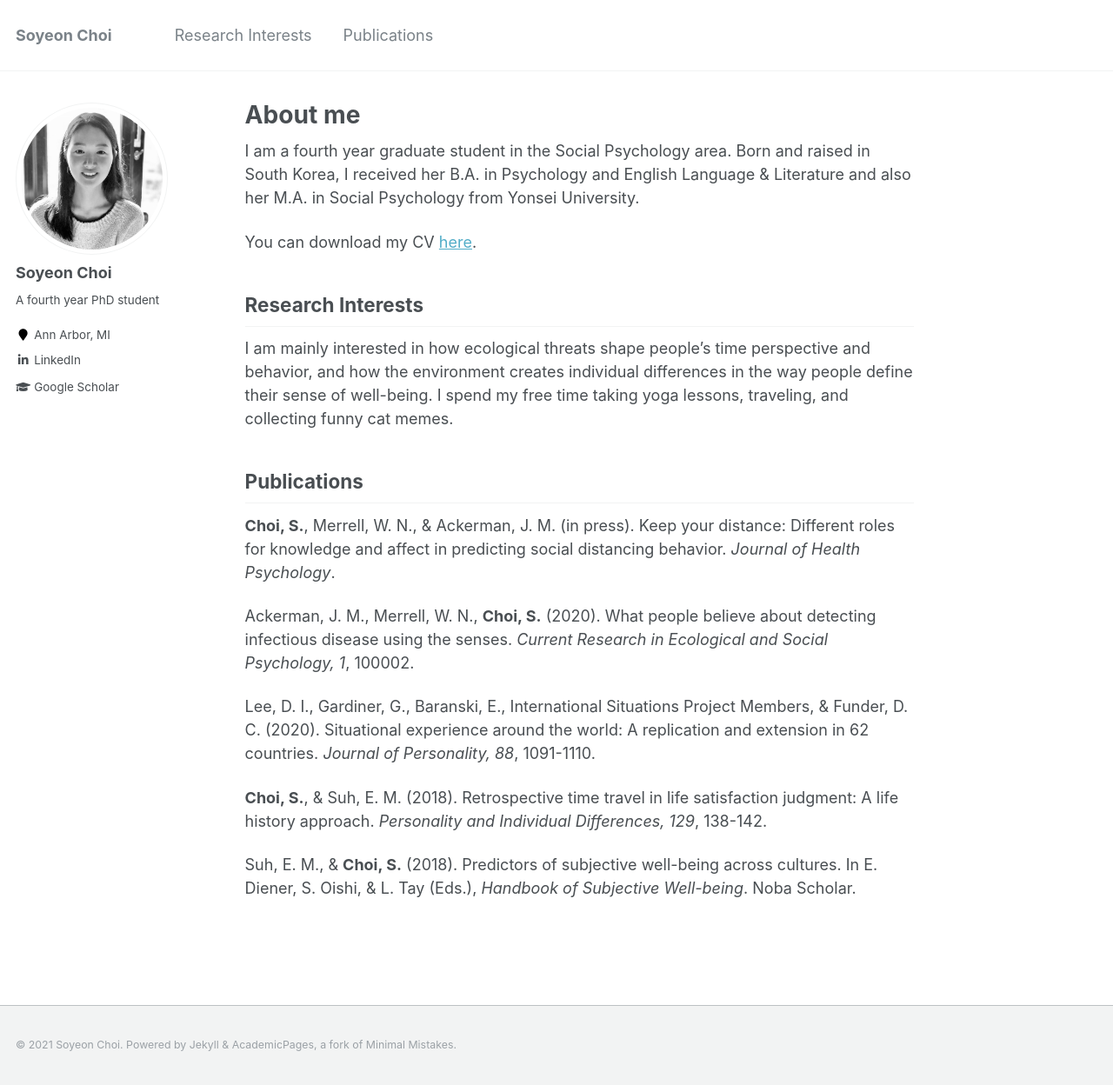
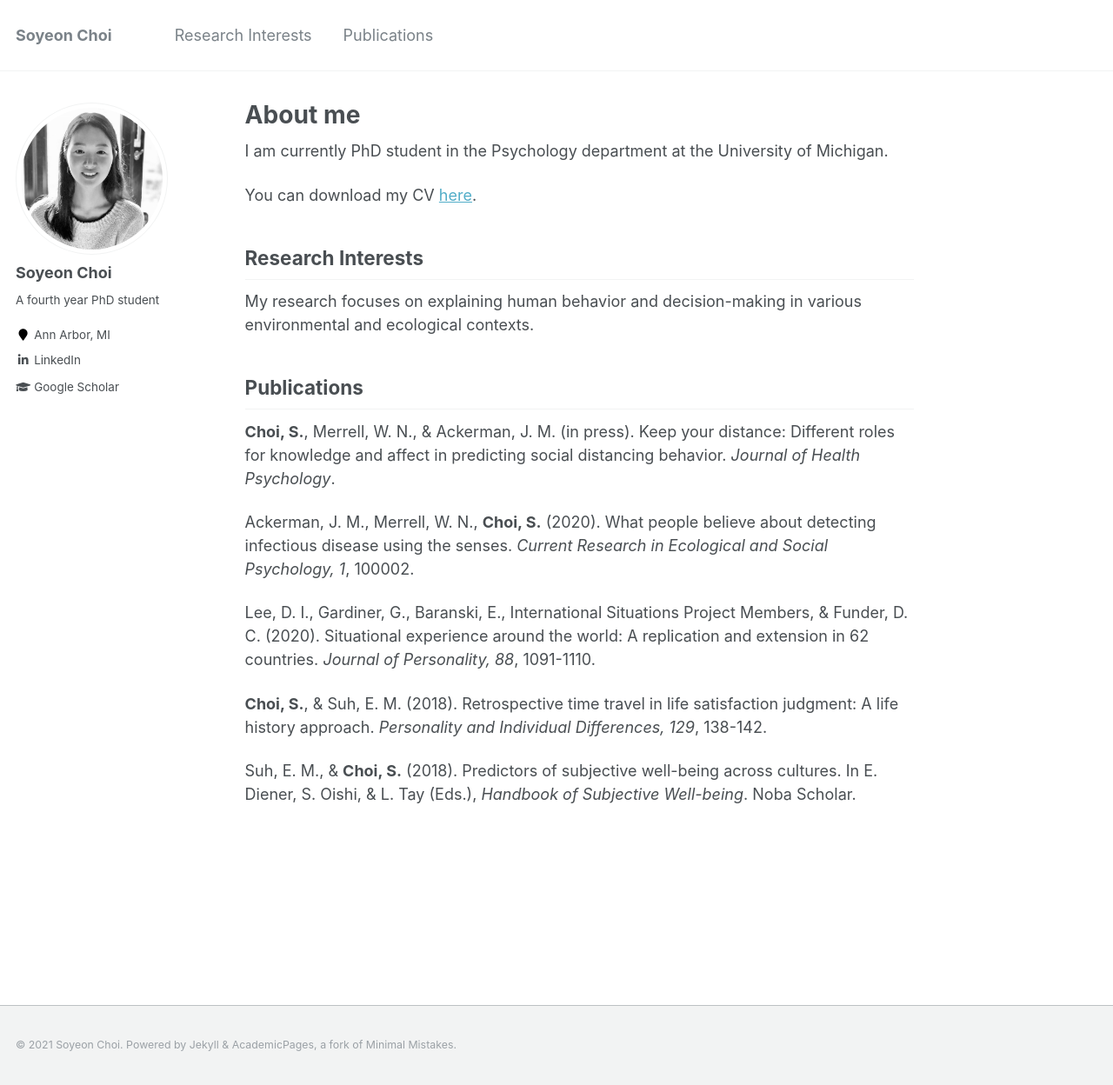
Before and after one commit to choi-soyeon/choi-soyeon.github.io, a Jekyll site: the page built from _pages/about.md, in a window 1280 px wide and 1248 px high. Shown: the whole window at 87% size. Built offline with Jekyll 4.4.1, drawn with Linux system fonts in a browser that asks for light colours.

Commit message:
Update about.md

```diff
--- a/_pages/about.md
+++ b/_pages/about.md
@@ -7,21 +7,18 @@ redirect_from:
   - /about/
   - /about.html
 ---
-
-I am a fourth year graduate student in the Social Psychology area. Born and raised in South Korea, I received her B.A. in Psychology and English Language & Literature and also her M.A. in Social Psychology from Yonsei University.
+I am currently PhD student in the Psychology department at the University of Michigan.
 
 You can download my CV [here](https://choi-soyeon.github.io/files/choi_cv.pdf).
 
 
-
 Research Interests
 ------
-I am mainly interested in how ecological threats shape people's time perspective and behavior, and how the environment creates individual differences in the way people define their sense of well-being. I spend my free time taking yoga lessons, traveling, and collecting funny cat memes.
+My research focuses on explaining human behavior and decision-making in various environmental and ecological contexts.
 
 
 Publications
 ------
-
 **Choi, S.**, Merrell, W. N., & Ackerman, J. M. (in press). Keep your distance: Different roles for knowledge and affect in predicting social distancing behavior. _Journal of Health Psychology_.
 
 Ackerman, J. M., Merrell, W. N., **Choi, S.** (2020). What people believe about detecting infectious disease using the senses. _Current Research in Ecological and Social Psychology, 1_, 100002.
```
